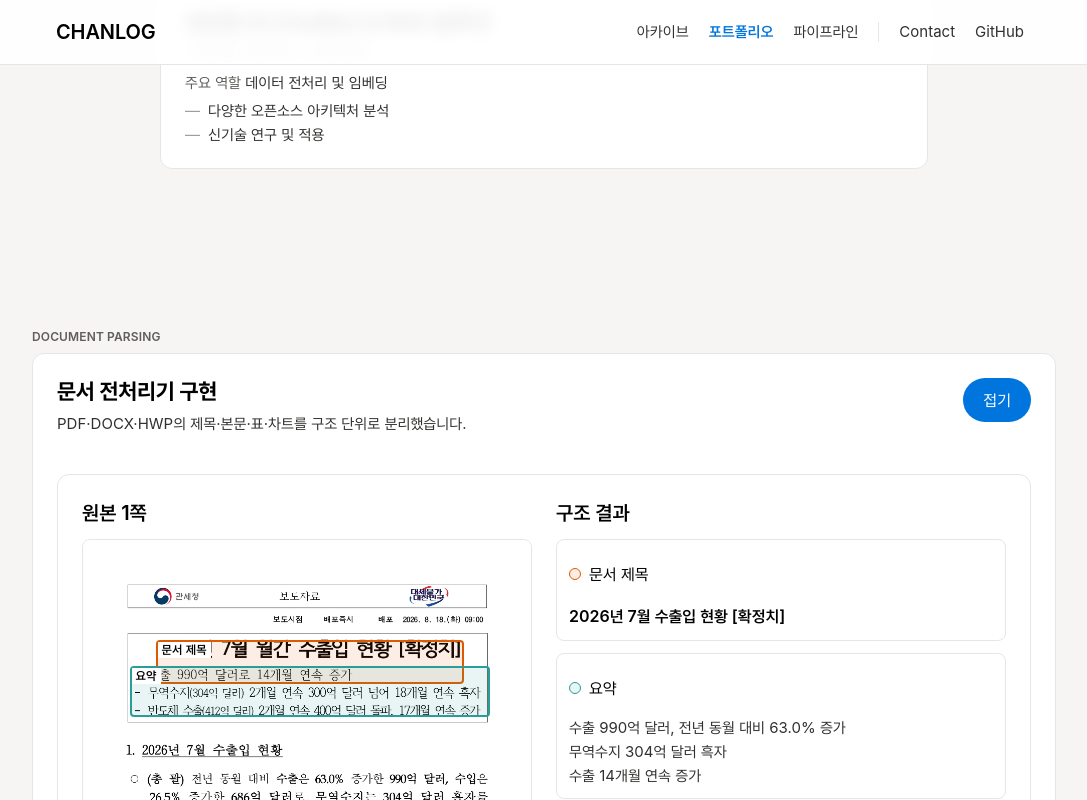
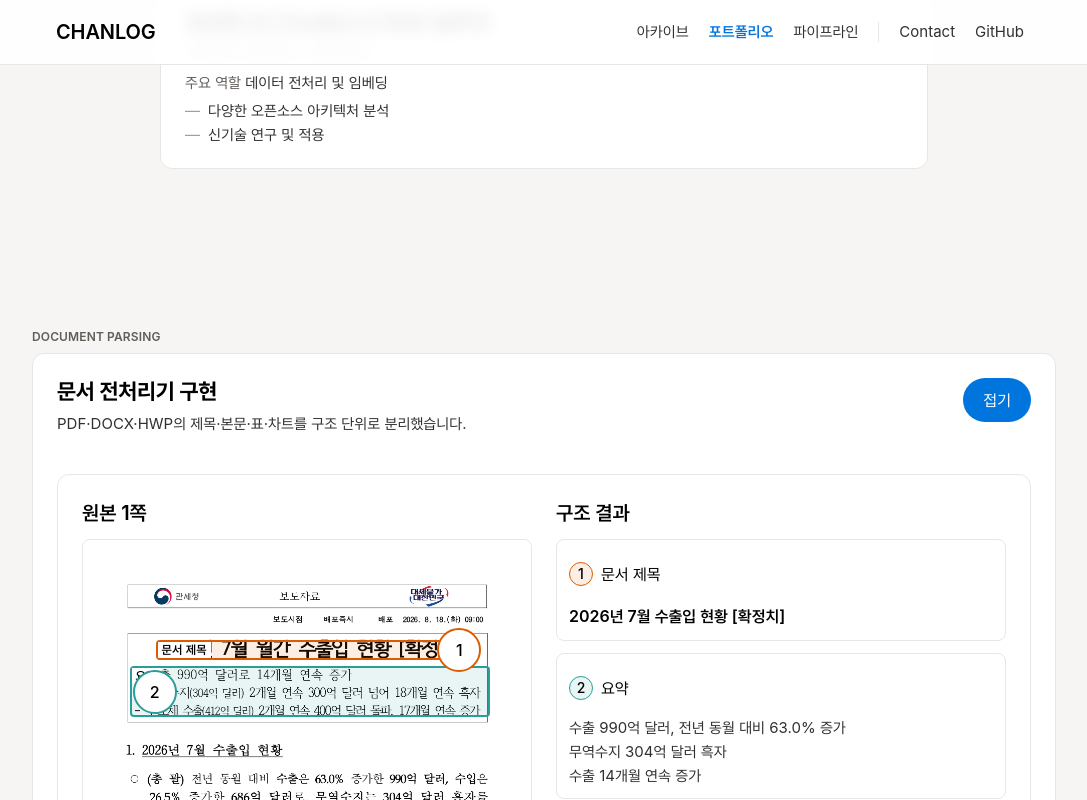
Before and after one commit to DevJaepaL/chanlog, a Next.js app: page /portfolio in a window 1280 px wide. Both pictures are taken after a click on the button "구현 보기". Shown: the part 2506-3306 px from the top of the page, without its empty margins (96-1183 px from the left). Built offline with nearby package versions, Linux system fonts and the light colour scheme.

Commit message:
fix: separate document region targets

```diff
--- a/components/portfolio/document-preprocessor-demo.tsx
+++ b/components/portfolio/document-preprocessor-demo.tsx
@@ -16,6 +16,41 @@ const accentStyles = {
   purple: "border-accent-purple bg-accent-purple/10",
   sky: "border-accent-sky bg-accent-sky/10",
 };
+
+const accentBorderStyles = {
+  orange: "border-accent-orange",
+  teal: "border-accent-teal",
+  purple: "border-accent-purple",
+  sky: "border-accent-sky",
+};
+
+const sourceControlPlacements = {
+  title: { x: 0.84, y: 0.173, marker: "1" },
+  summary: { x: 0.16, y: 0.239, marker: "2" },
+  table: { x: 0.84, y: 0.554, marker: "3" },
+  chart: { x: 0.16, y: 0.83, marker: "4" },
+} as const satisfies Record<
+  DocumentRegionId,
+  { x: number; y: number; marker: string }
+>;
+
+const SOURCE_CONTROL_SIZE = 44;
+
+export function getDocumentRegionSourceControlBounds(
+  region: DocumentRegionId,
+  preview: { width: number; height: number }
+) {
+  const placement = sourceControlPlacements[region];
+  const halfSize = SOURCE_CONTROL_SIZE / 2;
+  const centerX = placement.x * preview.width;
+  const centerY = placement.y * preview.height;
+  return {
+    left: centerX - halfSize,
+    top: centerY - halfSize,
+    right: centerX + halfSize,
+    bottom: centerY + halfSize,
+  };
+}
 
 function ResultContent({ region }: { region: DocumentRegion }) {
   const { result } = region;
@@ -132,6 +167,33 @@ export function DocumentPreprocessorDemo() {
                 {documentPreprocessorDemo.regions.map((region) => {
                   const active = activeRegion === region.id;
                   return (
+                    <div
+                      key={`${region.id}-outline`}
+                      aria-hidden="true"
+                      style={{
+                        left: `${region.rect.x * 100}%`,
+                        top: `${region.rect.y * 100}%`,
+                        width: `${region.rect.width * 100}%`,
+                        height: `${region.rect.height * 100}%`,
+                      }}
+                      className={`pointer-events-none absolute rounded-xs border-2 transition-colors motion-reduce:transition-none ${
+                        accentStyles[region.accent]
+                      } ${
+                        active
+                          ? "outline outline-2 outline-offset-2 outline-primary"
+                          : ""
+                      }`}
+                    >
+                      <span className="absolute left-0 top-0 bg-surface px-1 text-eyebrow text-ink">
+                        {region.label}
+                      </span>
+                    </div>
+                  );
+                })}
+                {documentPreprocessorDemo.regions.map((region) => {
+                  const active = activeRegion === region.id;
+                  const placement = sourceControlPlacements[region.id];
+                  return (
                     <button
                       key={region.id}
                       type="button"
@@ -143,18 +205,14 @@ export function DocumentPreprocessorDemo() {
                       onBlur={clearPreview}
                       onClick={() => togglePin(region.id)}
                       style={{
-                        left: `${region.rect.x * 100}%`,
-                        top: `${region.rect.y * 100}%`,
-                        width: `${region.rect.width * 100}%`,
-                        height: `${region.rect.height * 100}%`,
+                        left: `${placement.x * 100}%`,
+                        top: `${placement.y * 100}%`,
                       }}
-                      className={`absolute min-h-11 min-w-11 rounded-xs border-2 transition-colors focus-visible:outline-none focus-visible:ring-2 focus-visible:ring-primary motion-reduce:transition-none ${
-                        accentStyles[region.accent]
-                      } ${active ? "ring-2 ring-primary" : ""}`}
+                      className={`absolute z-10 flex h-11 w-11 -translate-x-1/2 -translate-y-1/2 items-center justify-center rounded-full border-2 bg-surface text-button text-ink transition-colors focus-visible:outline-none focus-visible:ring-2 focus-visible:ring-ink focus-visible:ring-offset-2 focus-visible:ring-offset-surface motion-reduce:transition-none ${
+                        accentBorderStyles[region.accent]
+                      } ${active ? "outline outline-2 outline-primary" : ""}`}
                     >
-                      <span className="absolute left-0 top-0 bg-surface px-1 text-eyebrow text-ink">
-                        {region.label}
-                      </span>
+                      <span aria-hidden="true">{placement.marker}</span>
                     </button>
                   );
                 })}
@@ -180,16 +238,18 @@ export function DocumentPreprocessorDemo() {
                         onFocus={() => preview(region.id)}
                         onBlur={clearPreview}
                         onClick={() => togglePin(region.id)}
-                        className={`flex min-h-11 w-full items-center gap-2 rounded-md text-left text-button text-ink transition-colors focus-visible:outline-none focus-visible:ring-2 focus-visible:ring-primary motion-reduce:transition-none ${
-                          active ? "ring-2 ring-primary" : ""
+                        className={`flex min-h-11 w-full items-center gap-2 rounded-md text-left text-button text-ink transition-colors focus-visible:outline-none focus-visible:ring-2 focus-visible:ring-ink focus-visible:ring-offset-2 focus-visible:ring-offset-surface motion-reduce:transition-none ${
+                          active ? "outline outline-2 outline-primary" : ""
                         }`}
                       >
                         <span
                           aria-hidden="true"
-                          className={`h-3 w-3 rounded-full border ${
+                          className={`flex h-6 w-6 items-center justify-center rounded-full border text-caption ${
                             accentStyles[region.accent]
                           }`}
-                        />
+                        >
+                          {sourceControlPlacements[region.id].marker}
+                        </span>
                         <span>{region.label}</span>
                       </button>
                       <ResultContent region={region} />
```
Also changed, not shown: 1 other file (tests, documents, lock files or other folders).
